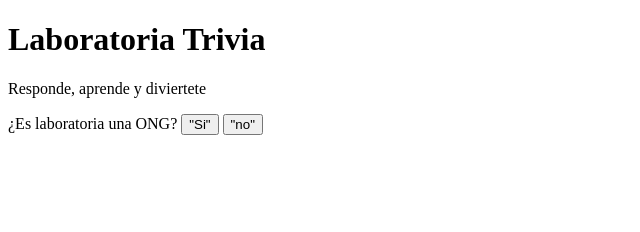
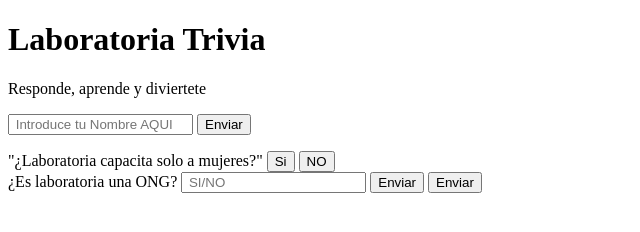
Before and after one commit to MarcelaFPazS/Reto1, a plain HTML site: page index.html in a window 1280 px wide. Shown: the whole page, without its empty margins (0-640 px from the left). Drawn offline with Linux system fonts and the light colour scheme.

Commit message:
se habilito la escritra del nombre para que aprezca en el cuerpo

```diff
--- a/app.js
+++ b/app.js
@@ -40,7 +40,20 @@
         document.getElementById("warningMessage").innerText = "Bueno Chao";
     }
 */
-var respuestas =
-if (pregunta-1() =="si"){
-    document.getElementById("respuestas").innerText = "Yujuu!! Correcto";
-}
+
+
+ //Creacion del nombre en HTML
+
+ function myFunction (){
+     var user = document.getElementById("name").value;
+     var p = document.getElementById("welcomeMsje");
+     p.innerHTML = "Comencemos " + user;
+ }
+
+
+ {
+    var user = document.getElementById("name").value;
+    var p1 = document.getElementById("welcomeMsje");
+    p.innerHTML = "Muy bien sigue asi " + user;
+
+ }
--- a/index.html
+++ b/index.html
@@ -10,12 +10,32 @@
 <body>
     <h1> Laboratoria Trivia</h1>
     <p>Responde, aprende y diviertete</p>
+
+    <div id= "names">
+        <input id= "name" type = "name" placeholder=" Introduce tu Nombre AQUI ">
+        <button id= "send" onclick= "myFunction()">Enviar</button>
+        <p id = "welcomeMsje"></p>
+
+
+    </div>
+
+
+    <div>
+        <p1>"¿Laboratoria capacita solo a mujeres?"</p1>
+        <button id= "question-1" onclick="myFunction()"> Si</button>
+        <button id= "question-1" onclick="myFunction()"> NO</button>
+    </div>
     <div>
         <span id="pregunta-1"> ¿Es laboratoria una ONG? </span>
-        <button onclick="correcta">"Si"</button>
-        <button onclick="incorrecta">"no"</button>
-    </div>
+        <input id= "name" type = "name" placeholder=" SI/NO ">
+        <button id= "send" onclick= "myFunction()">Enviar</button>
+        <p1 id = "welcomeMsje"></p1>
 
+        <button id= "send" onclick= "incorrecta()">Enviar</button>
+
+
+
+</body>
    <!-- <div id="upperBar">
         <span id="nameLabel">Nombre : </span>
         <span id="name"></span>
@@ -38,6 +58,6 @@
         <p id="warningMessage"></p>
     </div>-->
     <script src="app.js"></script>
-</body>
+
 
 </html>
```
